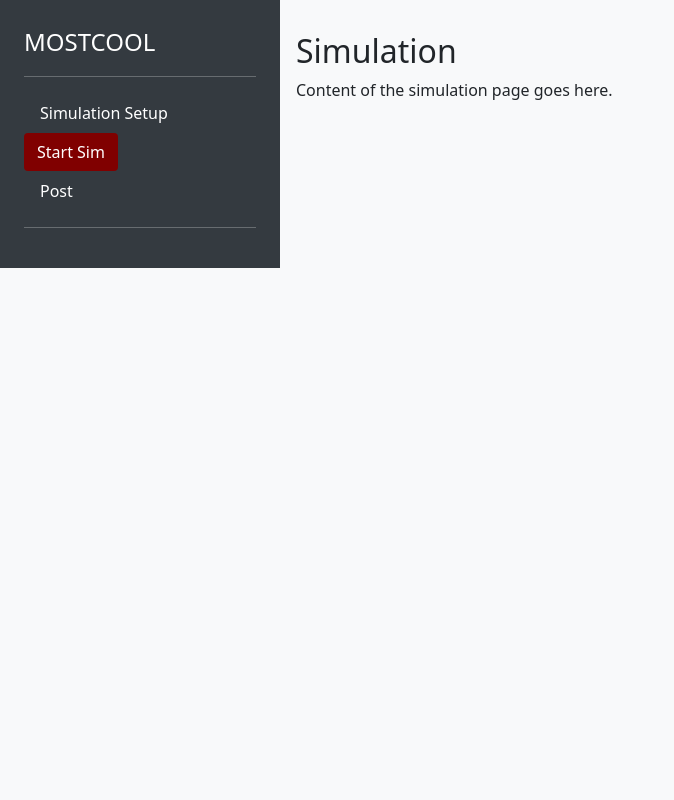
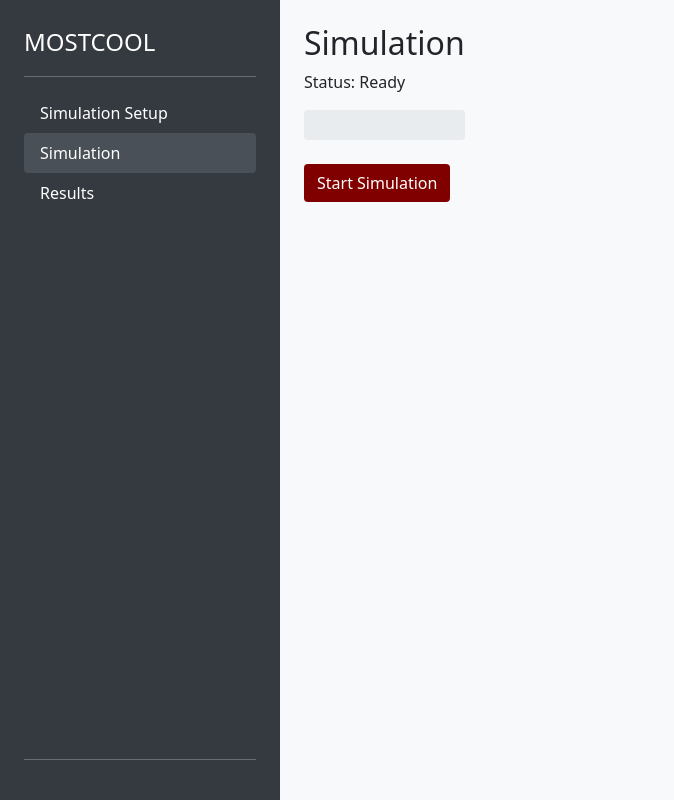
Before and after one commit to NREL/CoolerChips, a Flask app: page /simulation in a window 1280 px wide. Shown: the whole page, without its empty margins (0-674 px from the left). Run offline with Flask 3, Linux system fonts and the light colour scheme.

Commit message:
move to simulation tab instead of button

```diff
--- a/EnergyPlusExample/app.py
+++ b/EnergyPlusExample/app.py
@@ -104,7 +104,7 @@ def home():
 
 @app.route('/simulation')
 def simulation():
-    return render_template('simulation.html')
+    return render_template('simulation.html', total_seconds=definitions.TOTAL_SECONDS)
 
 @app.route('/simulation-setup')
 def simulation_setup():
--- a/EnergyPlusExample/static/css/custom.css
+++ b/EnergyPlusExample/static/css/custom.css
@@ -1,5 +1,12 @@
 body {
   background-color: #f8f9fa;
+  height: 100vh;
+  margin: 0;
+  display: flex;
+}
+
+html {
+  height: 100%;
 }
 
 .sidebar {
@@ -7,6 +14,9 @@ body {
   color: white;
   width: 280px; /* Fixed width for sidebar */
   flex-shrink: 0; /* Ensure sidebar does not shrink */
+  display: flex;
+  flex-direction: column;
+  height: 100vh;
 }
 
 .sidebar .nav-link {
@@ -59,7 +69,6 @@ body {
 }
 
 .main-content {
-  height: 100vh;
   flex-grow: 1; /* Ensure main content grows to fill remaining space */
 }
 
--- a/EnergyPlusExample/templates/results.html
+++ b/EnergyPlusExample/templates/results.html
@@ -21,9 +21,7 @@
         </a>
       </li>
       <li class="nav-item">
-        <button class="btn btn-maroon" type="button" id="start-sim-btn">
-          Start Sim
-        </button>
+        <a href="/simulation" class="nav-link text-white">Simulation</a>
       </li>
       <li class="nav-item">
         <a href="/results" class="nav-link text-white active">
--- a/EnergyPlusExample/templates/results_building_energy.html
+++ b/EnergyPlusExample/templates/results_building_energy.html
@@ -21,9 +21,7 @@
         </a>
       </li>
       <li class="nav-item">
-        <button class="btn btn-maroon" type="button" id="start-sim-btn">
-          Start Sim
-        </button>
+        <a href="/simulation" class="nav-link text-white">Simulation</a>
       </li>
       <li class="nav-item">
         <a href="/results" class="nav-link text-white active">
--- a/EnergyPlusExample/templates/simulation-setup.html
+++ b/EnergyPlusExample/templates/simulation-setup.html
@@ -27,9 +27,7 @@
         </ul>
       </li>
       <li class="nav-item">
-        <button class="btn btn-maroon" type="button" id="start-sim-btn">
-          Start Sim
-        </button>
+        <a href="/simulation" class="nav-link text-white">Simulation</a>
       </li>
       <li class="nav-item">
         <a href="/results" class="nav-link text-white">
--- a/EnergyPlusExample/templates/simulation.html
+++ b/EnergyPlusExample/templates/simulation.html
@@ -16,30 +16,101 @@
     <hr>
     <ul class="nav nav-pills flex-column mb-auto">
       <li class="nav-item">
-        <a href="{{ url_for('simulation_setup') }}" class="nav-link text-white">
-          Simulation Setup
-        </a>
+        <a href="{{ url_for('simulation_setup') }}" class="nav-link text-white">Simulation Setup</a>
       </li>
       <li class="nav-item">
-        <button class="btn btn-maroon" type="button" onclick="location.href='/simulation'">
-          Start Sim
-        </button>
+        <a href="/simulation" class="nav-link text-white active">Simulation</a>
       </li>
       <li class="nav-item">
-        <a href="#" class="nav-link text-white">
-          Post
-        </a>
+        <a href="/results" class="nav-link text-white">Results</a>
       </li>
     </ul>
     <hr>
   </div>
-  <main class="flex-fill p-3">
-    <div class="pt-3 pb-2 mb-3">
-      <h2>Simulation</h2>
-      <p>Content of the simulation page goes here.</p>
+  <main class="flex-fill p-4">
+    <h2>Simulation</h2>
+    <div>
+      <p>Status: <span id="simulation-status">Ready</span></p>
+      <div class="progress mb-4" style="height: 30px;">
+        <div class="progress-bar" id="simulation-progress-bar" role="progressbar" style="width: 0%;" aria-valuenow="0" aria-valuemin="0" aria-valuemax="{{ total_seconds }}">0%</div>
+      </div>
+      <button class="btn btn-maroon" id="start-simulation-btn" onclick="startSimulation()">Start Simulation</button>
     </div>
   </main>
 </div>
 <script src="https://cdn.jsdelivr.net/npm/bootstrap@5.1.3/dist/js/bootstrap.bundle.min.js"></script>
+<script src="{{ url_for('static', filename='js/custom.js') }}"></script>
+<script>
+let isSimulationRunning = false;
+const totalSeconds = {{ total_seconds }};
+
+function startSimulation() {
+  if (isSimulationRunning) return;
+  isSimulationRunning = true;
+
+  document.getElementById('simulation-status').innerText = 'Running';
+  document.getElementById('start-simulation-btn').disabled = true;
+
+  fetch('/start_simulation', {
+    method: 'POST',
+    headers: {
+      'Content-Type': 'application/x-www-form-urlencoded',
+    },
+    body: new URLSearchParams({
+      idf_path: 'your_idf_path',
+      control_option: 'your_control_option',
+      datacenter_location: 'your_datacenter_location'
+    })
+  })
+  .then(response => response.json())
+  .then(data => {
+    if (data.status === 'Error') {
+      document.getElementById('simulation-status').innerText = 'Stopped';
+      document.getElementById('start-simulation-btn').disabled = false;
+      isSimulationRunning = false;
+    } else {
+      document.getElementById('simulation-status').innerText = 'Running';
+      document.getElementById('start-simulation-btn').disabled = true;
+
+      // Start progress bar updates
+      updateProgress();
+    }
+  })
+  .catch(error => {
+    console.error('Error:', error);
+    document.getElementById('simulation-status').innerText = 'Stopped';
+    document.getElementById('start-simulation-btn').disabled = false;
+    isSimulationRunning = false;
+  });
+}
+
+function updateProgress() {
+  const progressBar = document.getElementById('simulation-progress-bar');
+  const statusElement = document.getElementById('simulation-status');
+
+  fetch('/get_progress')
+    .then(response => response.json())
+    .then(data => {
+      const progress = data.progress / totalSeconds * 100;
+      progressBar.style.width = progress + '%';
+      progressBar.setAttribute('aria-valuenow', progress);
+      progressBar.textContent = progress.toFixed(1) + '%';
+
+      if (progress >= 100) {
+        statusElement.innerText = 'Completed';
+        document.getElementById('start-simulation-btn').disabled = false;
+        isSimulationRunning = false;
+      } else {
+        setTimeout(updateProgress, 1000); // Update every second
+      }
+    })
+    .catch(error => {
+      console.error('Error:', error);
+      statusElement.innerText = 'Stopped';
+      document.getElementById('start-simulation-btn').disabled = false;
+      isSimulationRunning = false;
+    });
+}
+</script>
 </body>
 </html>
--- a/EnergyPlusExample/templates/step-1.html
+++ b/EnergyPlusExample/templates/step-1.html
@@ -25,9 +25,7 @@
         </ul>
       </li>
       <li class="nav-item">
-        <button class="btn btn-maroon" type="button" id="start-sim-btn">
-          Start Sim
-        </button>
+        <a href="/simulation" class="nav-link text-white">Simulation</a>
       </li>
       <li class="nav-item">
         <a href="/results" class="nav-link text-white">
--- a/EnergyPlusExample/templates/step-2.html
+++ b/EnergyPlusExample/templates/step-2.html
@@ -24,9 +24,7 @@
         </ul>
       </li>
       <li class="nav-item">
-        <button class="btn btn-maroon" type="button" id="start-sim-btn">
-          Start Sim
-        </button>
+        <a href="/simulation" class="nav-link text-white">Simulation</a>
       </li>
       <li class="nav-item">
         <a href="/results" class="nav-link text-white">
--- a/EnergyPlusExample/templates/step-3.html
+++ b/EnergyPlusExample/templates/step-3.html
@@ -27,9 +27,7 @@
         </ul>
       </li>
       <li class="nav-item">
-        <button class="btn btn-maroon" type="button" id="start-sim-btn">
-          Start Sim
-        </button>
+        <a href="/simulation" class="nav-link text-white">Simulation</a>
       </li>
       <li class="nav-item">
         <a href="/results" class="nav-link text-white">
```
